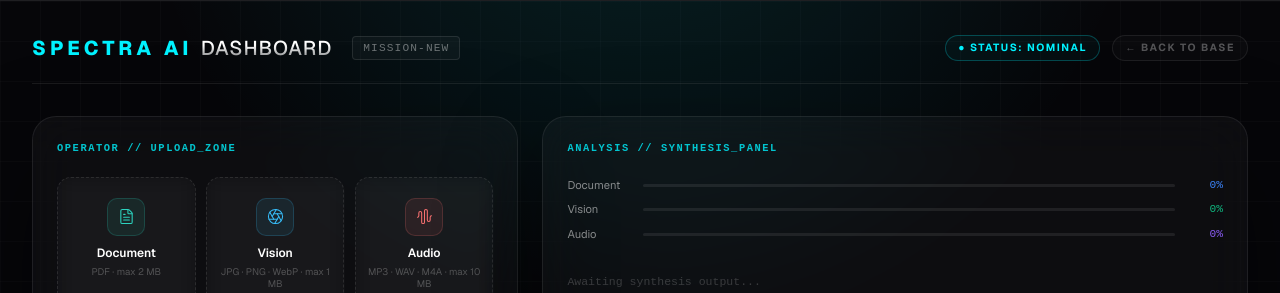
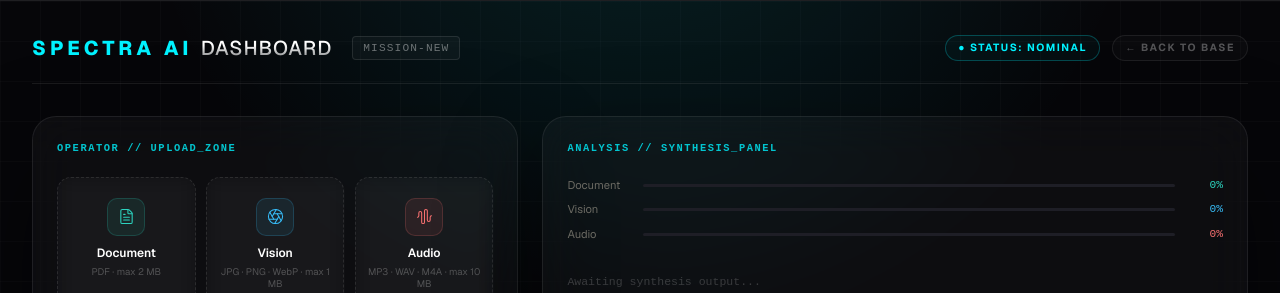
Before and after one commit to GeorgianaAI/spectra-ai, a Next.js app in the folder apps/spectra-app/: page /dashboard in a window 1280 px wide. Shown: the top 293 px of the page. Built offline with nearby package versions, Linux system fonts and the light colour scheme.

Commit message:
fix(ui): use hardcoded hex colors for confidence bar percentages and track

```diff
--- a/apps/spectra-app/components/ConfidenceBar.tsx
+++ b/apps/spectra-app/components/ConfidenceBar.tsx
@@ -18,9 +18,9 @@ interface ConfidenceBarProps {
 }
 
 const BARS = [
-  { key: "doc" as const, label: "Document", color: "var(--modality-doc)" },
-  { key: "vision" as const, label: "Vision", color: "var(--modality-vision)" },
-  { key: "audio" as const, label: "Audio", color: "var(--modality-audio)" },
+  { key: "doc" as const, label: "Document", color: "#2dd4bf" },
+  { key: "vision" as const, label: "Vision", color: "#38bdf8" },
+  { key: "audio" as const, label: "Audio", color: "#f87171" },
 ];
 
 export default function ConfidenceBar({ scores }: ConfidenceBarProps) {
@@ -30,7 +30,7 @@ export default function ConfidenceBar({ scores }: ConfidenceBarProps) {
         <div key={key} style={{ display: "flex", alignItems: "center", gap: "0.75rem" }}>
           <span
             style={{
-              color: "var(--text-secondary)",
+              color: "#6b6a63",
               fontSize: "0.7rem",
               width: "64px",
               flexShrink: 0,
@@ -47,7 +47,7 @@ export default function ConfidenceBar({ scores }: ConfidenceBarProps) {
             style={{
               flex: 1,
               height: "3px",
-              background: "var(--border)",
+              background: "#1e1e26",
               borderRadius: "2px",
               overflow: "hidden",
             }}
```
